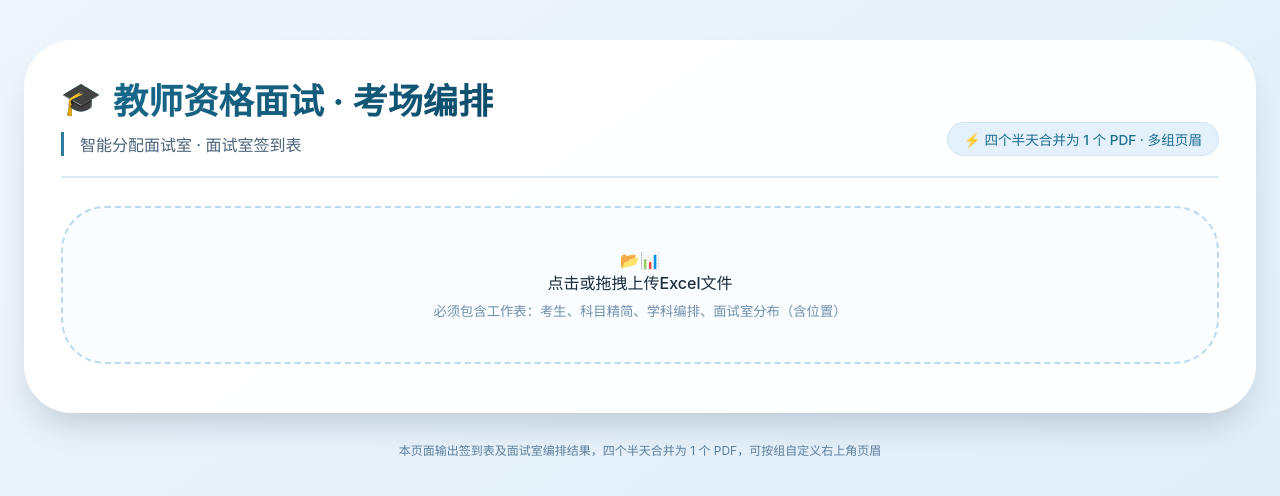
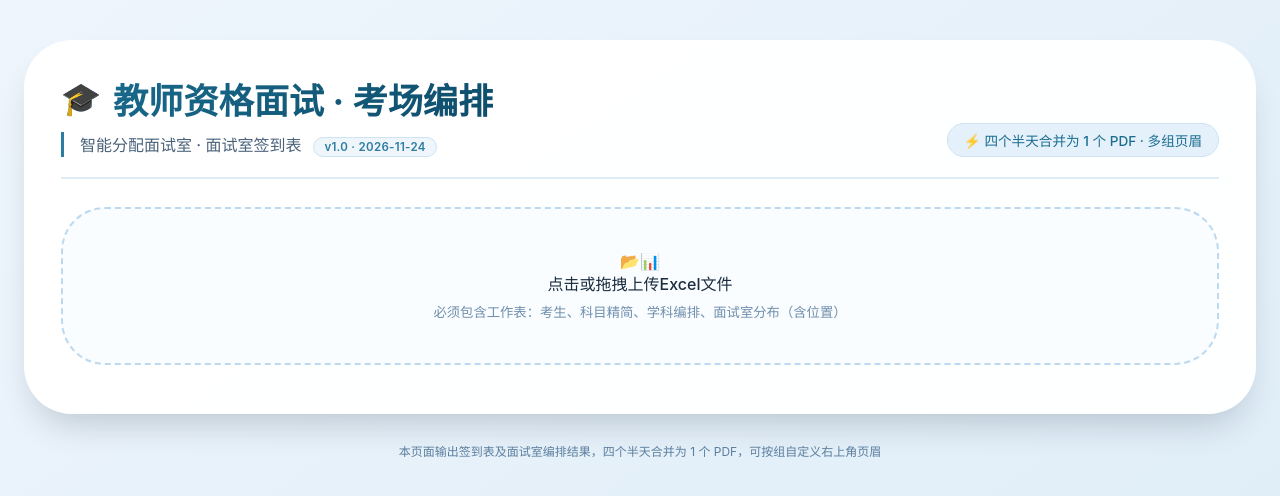
Before and after one commit to tardis923/examroom, a plain HTML site: page index.html in a window 1280 px wide. Drawn offline with nearby package versions, Linux system fonts and the light colour scheme; a script that the page names is missing.

Commit message:
Update index.html

```diff
--- a/index.html
+++ b/index.html
@@ -17,6 +17,8 @@
         h1::before { content: "🎓"; font-size: 2rem; color: #2c7da0; }
         .sub-badge { background: #e4f0fa; padding: 6px 16px; border-radius: 60px; font-size: 0.85rem; font-weight: 500; color: #1a6d8f; border: 1px solid #cde4f2; }
         .sub { color: #4a627a; font-weight: 450; margin-top: 8px; font-size: 1rem; border-left: 3px solid #2c7da0; padding-left: 16px; }
+        /* 版本号：改版本只改下面 span 里的文字 */
+        .ver-badge { display: inline-block; margin-left: 12px; padding: 2px 10px; border-radius: 20px; background: #eef5fb; border: 1px solid #cde4f2; color: #2c7da0; font-size: 0.72rem; font-weight: 600; letter-spacing: 0.3px; vertical-align: middle; }
         .upload-area { background: #fafdff; border: 2px dashed #bdd9ef; border-radius: 44px; padding: 42px 24px; text-align: center; cursor: pointer; transition: all 0.25s ease; margin: 20px 0 16px 0; }
         .upload-area:hover { background: #ffffff; border-color: #2c7da0; transform: scale(1.01); }
         .btn { border: none; font-weight: 600; padding: 12px 32px; border-radius: 48px; font-size: 0.95rem; cursor: pointer; background: #2a7f4b; color: white; display: inline-flex; align-items: center; gap: 10px; transition: 0.2s; }
@@ -57,7 +59,7 @@
         <div class="hero">
             <div>
                 <h1>教师资格面试 · 考场编排</h1>
-                <div class="sub">智能分配面试室 · 面试室签到表</div>
+                <div class="sub">智能分配面试室 · 面试室签到表<span class="ver-badge" id="appVersion">v1.0 · 2026-11-24</span></div>
             </div>
             <div class="sub-badge">⚡ 四个半天合并为 1 个 PDF · 多组页眉</div>
         </div>
```
